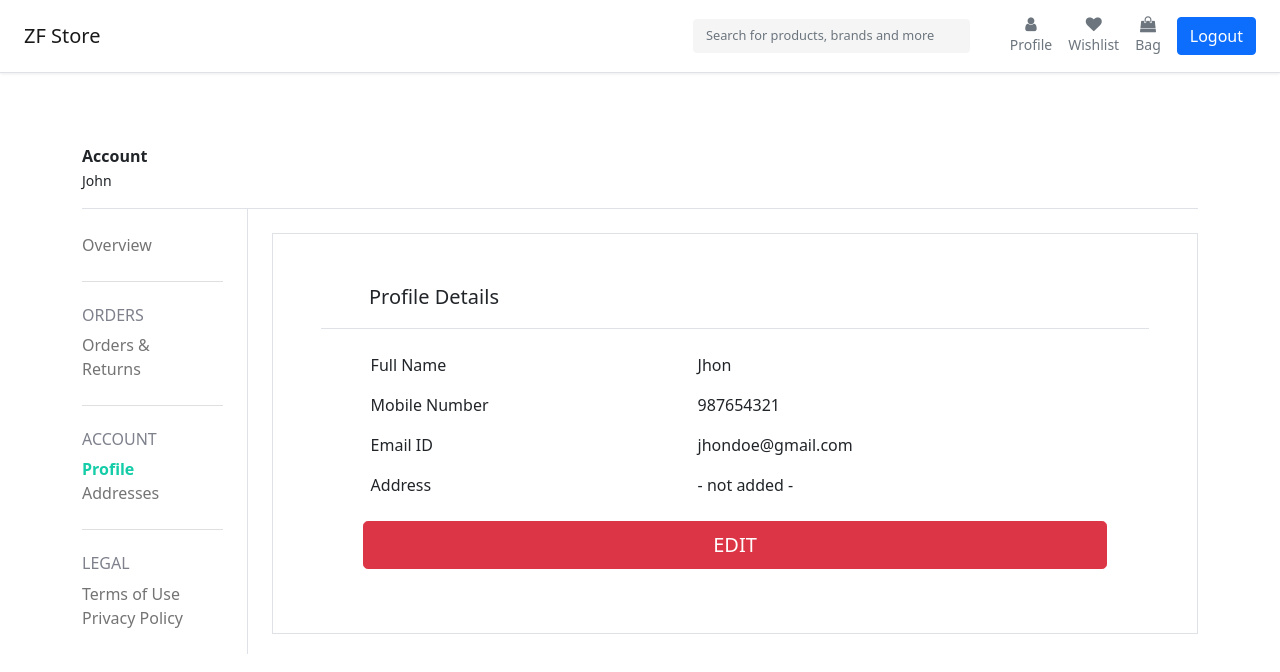
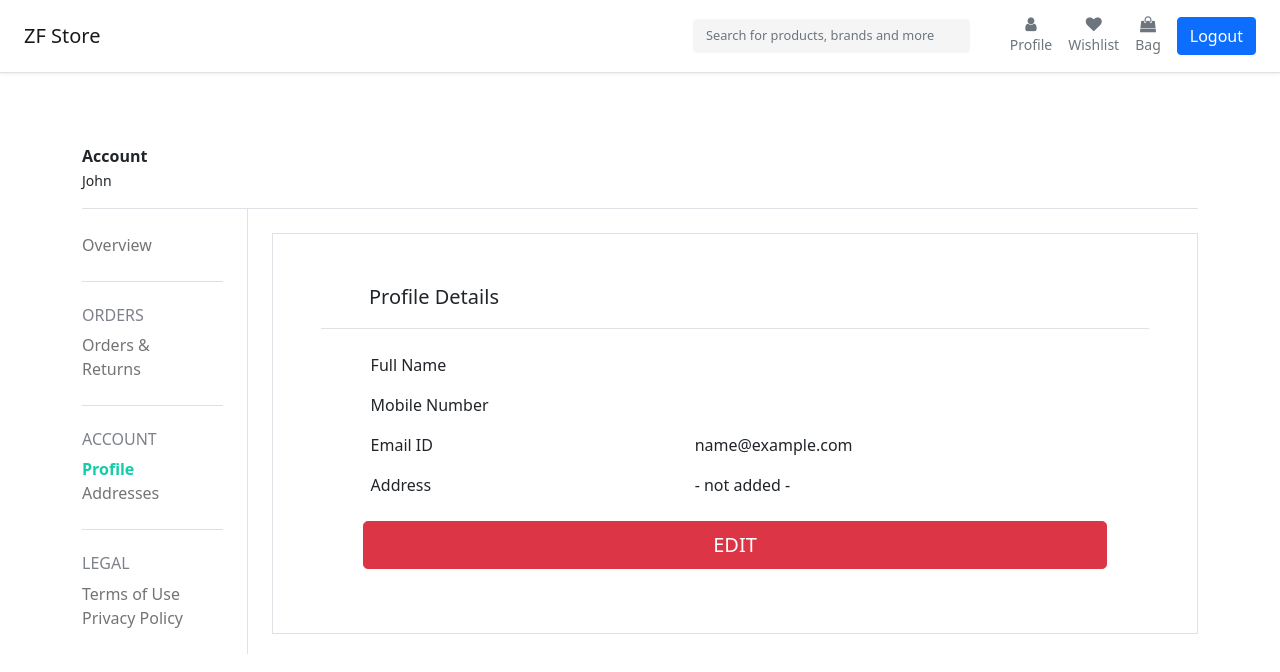
Before and after one commit to ramunaidubobbili/zf-store, a React (Create React App) app: page /dashboard in a window 1280 px wide. Shown: the top 672 px of the page. Built offline with nearby package versions, Linux system fonts and the light colour scheme; sample sign-in values are in the browser's storage.

Commit message:
profile data maped dynamic

```diff
--- a/src/components/login/login.jsx
+++ b/src/components/login/login.jsx
@@ -63,7 +63,6 @@ class Login extends React.Component{
             } else{
                 localStorage.setItem("userDetails", JSON.stringify(getUserData));
                 localStorage.setItem("token", getUserData.id+getUserData.phone);
-                const getSessionData = localStorage.getItem("userDetails");
                 this.setState({
                     userDetails: getUserData,
                     isLoggedIn: !this.state.isLoggedIn
--- a/src/components/profile/profile.jsx
+++ b/src/components/profile/profile.jsx
@@ -5,8 +5,16 @@ class Profile extends React.Component{
     constructor(props){
         super(props)
         this.state = {
+            userDetails: {}
+        }
+    }
 
-        }
+    componentDidMount(){
+        let getUserData = localStorage.getItem("userDetails");
+        //console.log(JSON.parse(getUserData))
+        this.setState({
+            userDetails: JSON.parse(getUserData)
+        })
     }
 
     render(){
@@ -16,7 +24,7 @@ class Profile extends React.Component{
                     <div className="account-heading fw-bold"> Account</div>
                     <div><small>John</small></div>
                 </div>
-                <ProfileDetails/>
+                <ProfileDetails userDetails={this.state.userDetails}/>
             </div>
         )
     }
--- a/src/components/profile/profileDetails.jsx
+++ b/src/components/profile/profileDetails.jsx
@@ -10,6 +10,7 @@ class ProfileDetails extends React.Component{
     }
 
     render(){
+        const { userDetails } = this.props;
         return(
             <div className="row">
                 <div className="col-sm-12 col-md-2">
@@ -24,15 +25,15 @@ class ProfileDetails extends React.Component{
                                     <tbody>
                                         <tr>
                                             <td>Full Name</td>
-                                            <td>Jhon</td>
+                                            <td>{userDetails.fullname}</td>
                                         </tr>
                                         <tr>
                                             <td>Mobile Number</td>
-                                            <td>987654321</td>
+                                            <td>{userDetails.phone}</td>
                                         </tr>
                                         <tr>
                                             <td>Email ID</td>
-                                            <td>jhondoe@gmail.com</td>
+                                            <td>{userDetails.email}</td>
                                         </tr>
                                         <tr>
                                             <td>Address</td>
```
